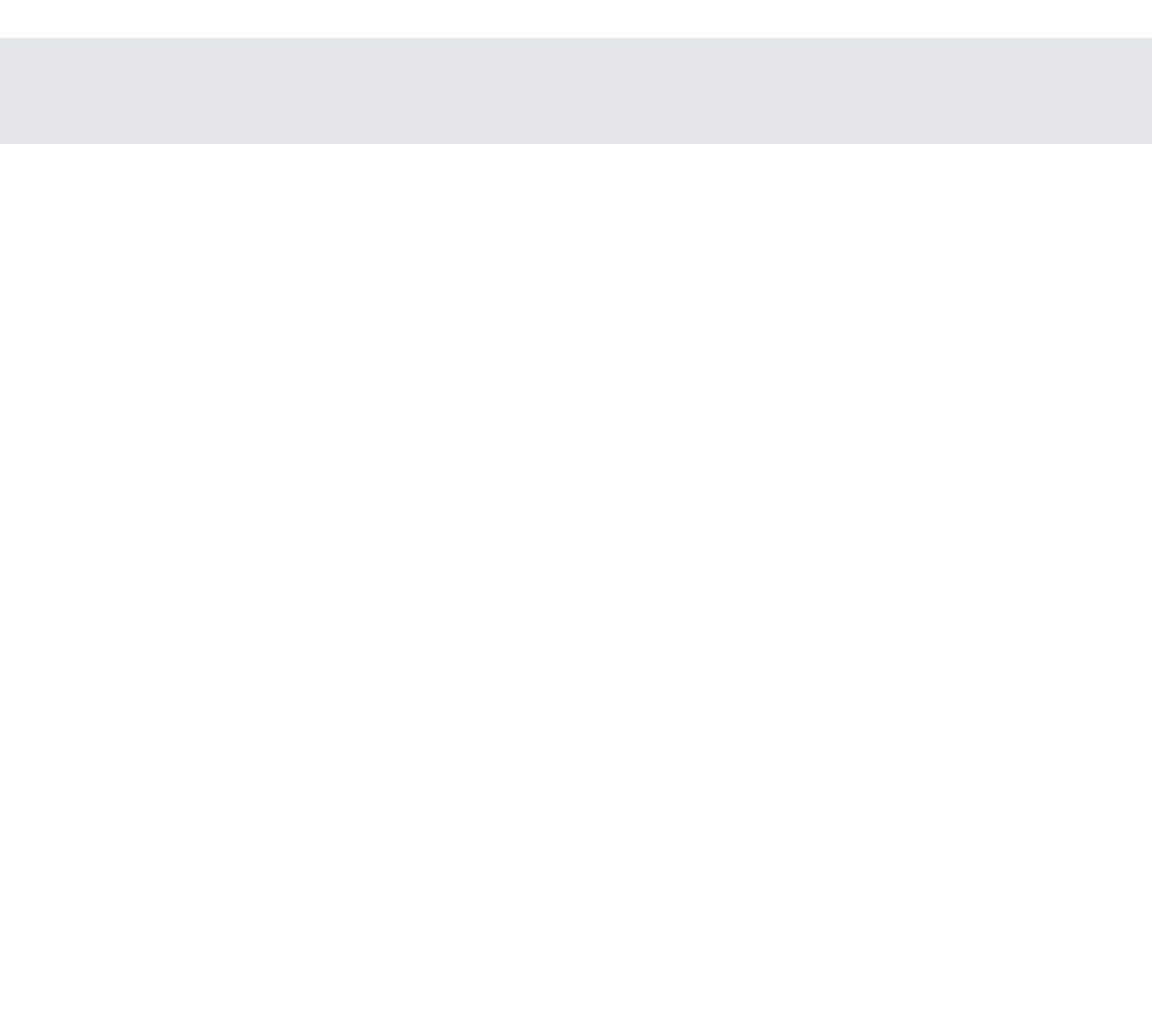
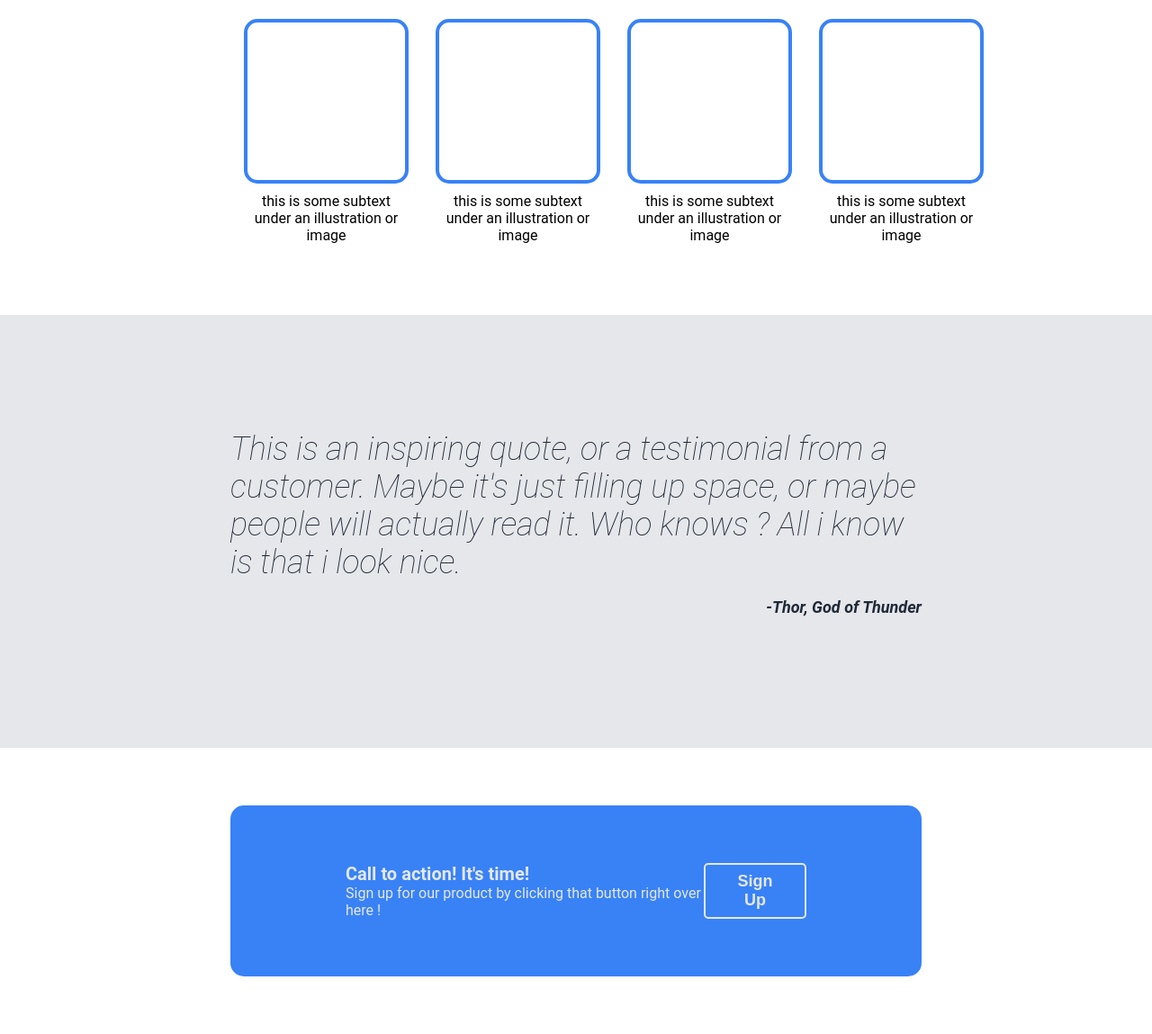
Before and after one commit to Ezioness/odin-landing-page, a plain HTML site: page index.html in a window 1280 px wide. Shown: the part 523-1672 px from the top of the page at 90% size. Before the commit the page ends 800 px from the top, so only its background shows below. Drawn offline with Linux system fonts and the light colour scheme.

Commit message:
content implemented.
Added random informations, the quote and the signup area. Only thing remaining is the footer and some tweaks.

```diff
--- a/index.html
+++ b/index.html
@@ -33,15 +33,41 @@
                 </div>
             </div>
         </div>
-        <div class="content">
-            <div class="information">
-
+        <div class="information">
+            <h1>Some random information</h1>
+            <div class="infos">
+                <div class="info">
+                    <div class="img-placeholder"></div>
+                    this is some subtext under an illustration or image
+                </div>
+                <div class="info">
+                    <div class="img-placeholder"></div>
+                    this is some subtext under an illustration or image
+                </div>
+                <div class="info">
+                    <div class="img-placeholder"></div>
+                    this is some subtext under an illustration or image
+                </div>
+                <div class="info">
+                    <div class="img-placeholder"></div>
+                    this is some subtext under an illustration or image
+                </div>
             </div>
-            <div class="quote">
-
-            </div>
-            <div class="sigup">
-
+        </div>
+        <div class="quote">
+            This is an inspiring quote, or a testimonial from a customer.
+                Maybe it's just filling up space, or maybe
+                people will actually read it. Who knows ? All i know
+                is that i look nice.
+                <p>-Thor, God of Thunder</p>
+        </div>
+        <div class="signup">
+            <div class="signup-area">
+                <div class="left-align">
+                    <p class="ctoa">Call to action! It's time!</p>
+                    <p>Sign up for our product by clicking that button right over here !</p>
+                </div>
+                <button>Sign Up</button>
             </div>
         </div>
         <div class="footer">
--- a/style.css
+++ b/style.css
@@ -92,20 +92,82 @@ button {
 
 /* CONTENT  */
 .content {
-    padding: 0;
     flex: 5;
     display: flex;
     flex-direction: column;
 }
 
+.infos {
+    display: flex;
+    justify-content: space-around;
+}
 
+.information h1 {
+    padding: 0 20%;
+    text-align: center;
+    flex: 1;
+}
 
-.content > *{
-    flex: 1;
+.information {
+    margin-bottom: 64px;
+}
+
+.info {
+    padding: 15px;
+    text-align: center;
+}
+
+.info > .img-placeholder {
+    height: 175px;
+    width: 175px;
+    margin: 0 auto;
+    border: 4px solid #3882F6;
+    background-color: white;
+    border-radius: 15px;
+    margin-bottom: 10px;
 }
 
 .quote {
     background-color: #E5E7EB;
+    padding: 128px 20%;
+    color: #1F2937;
+    font-style: italic;
+    font-weight: lighter;
+    font-size: 36px;
 }
 
+.quote p {
+    font-size: 18px;
+    text-align: end;
+    font-weight: 600;
+}
+
+.signup {
+    padding: 64px 20%;
+}
+
+.signup-area {
+    color: #E5E7EB;
+    background-color: #3882F6;
+    padding: 64px 128px;
+    border-radius: 15px;
+
+    display: flex;
+    justify-content: space-between;
+    align-items: center;
+}
+
+.signup-area button  {
+    border: 2px solid #E5E7EB;
+    font-size: 18px;
+}
+
+.ctoa {
+    font-weight: 700;
+    font-size: 20px;
+}
+
+.signup-area p {
+    margin: 0;
+}
 /* FOOTER */
```
